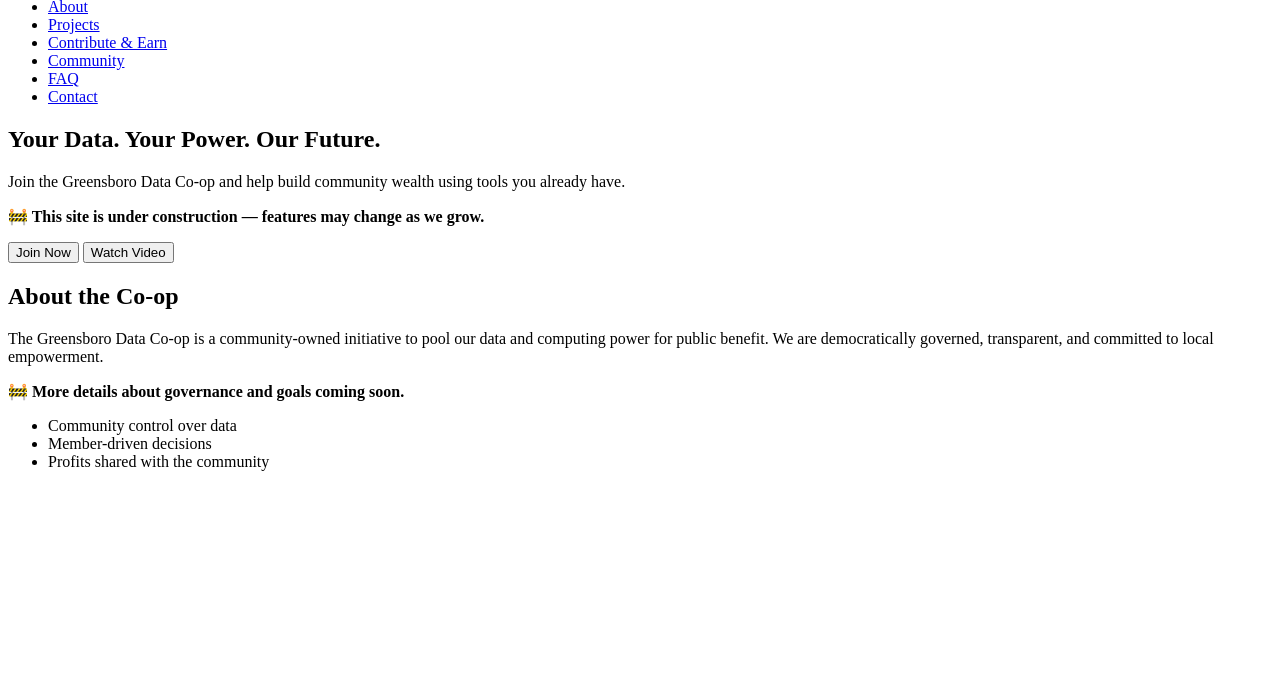
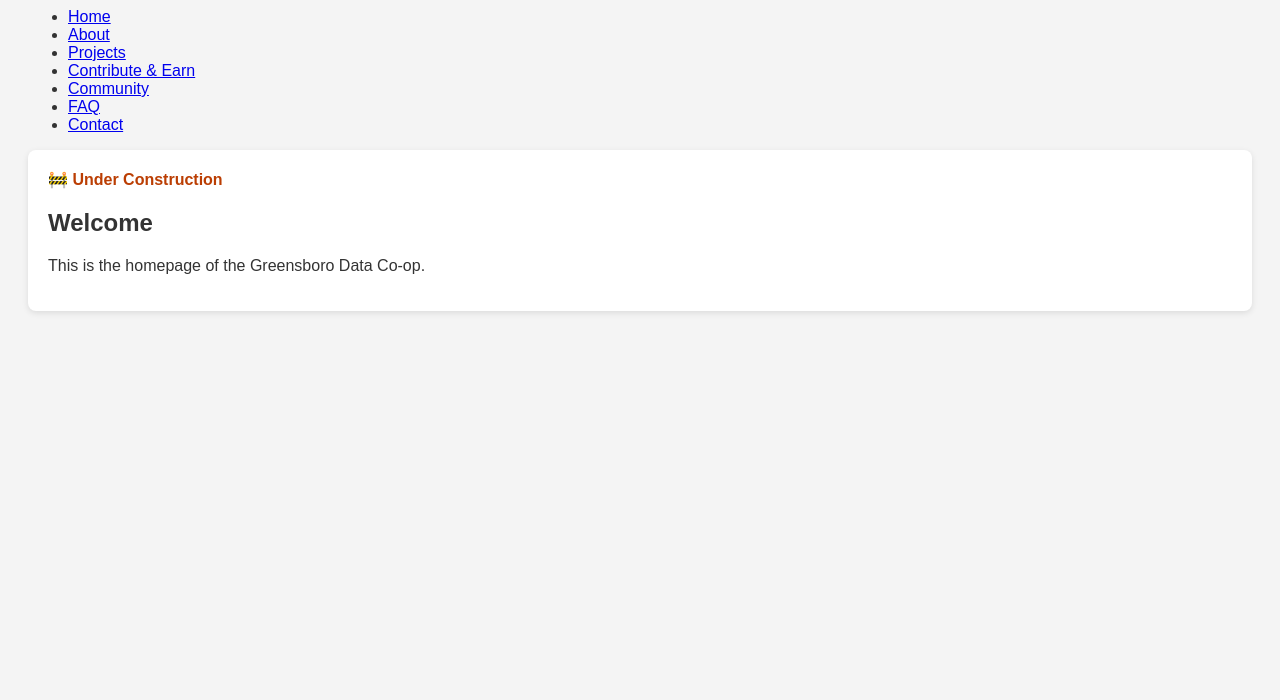
Before and after one commit to PhiliptheGinger/greensboro-data-coop, a plain HTML site: page index.html in a window 1280 px wide. Shown: the part 100-800 px from the top of the page. Drawn offline with Linux system fonts and the light colour scheme.

Commit message:
Add files via upload

```diff
--- a/index.html
+++ b/index.html
@@ -11,32 +11,19 @@
     <h1>Greensboro Data Co-op</h1>
     <nav>
       <ul>
-        <li><a href="#home">Home</a></li>
-        <li><a href="#about">About</a></li>
-        <li><a href="#projects">Projects</a></li>
-        <li><a href="#contribute">Contribute & Earn</a></li>
-        <li><a href="#community">Community</a></li>
-        <li><a href="#faq">FAQ</a></li>
-        <li><a href="#contact">Contact</a></li>
+        <li><a href="index.html">Home</a></li>
+        <li><a href="about.html">About</a></li>
+        <li><a href="projects.html">Projects</a></li>
+        <li><a href="contribute.html">Contribute & Earn</a></li>
+        <li><a href="community.html">Community</a></li>
+        <li><a href="faq.html">FAQ</a></li>
+        <li><a href="contact.html">Contact</a></li>
       </ul>
     </nav>
   </header>
-  <section id="home" data-status="🚧 Under Construction">
-    <h2>Your Data. Your Power. Our Future.</h2>
-    <p>Join the Greensboro Data Co-op and help build community wealth using tools you already have.</p>
-    <p><strong>🚧 This site is under construction — features may change as we grow.</strong></p>
-    <button>Join Now</button>
-    <button>Watch Video</button>
-  </section>
-  <section id="about" data-status="🚧 Under Construction">
-    <h2>About the Co-op</h2>
-    <p>The Greensboro Data Co-op is a community-owned initiative to pool our data and computing power for public benefit. We are democratically governed, transparent, and committed to local empowerment.</p>
-    <p><strong>🚧 More details about governance and goals coming soon.</strong></p>
-    <ul>
-      <li>Community control over data</li>
-      <li>Member-driven decisions</li>
-      <li>Profits shared with the community</li>
-    </ul>
+  <section data-status="🚧 Under Construction">
+    <h2>Welcome</h2>
+    <p>This is the homepage of the Greensboro Data Co-op.</p>
   </section>
 </body>
 </html>
--- a/styles.css
+++ b/styles.css
@@ -1 +1 @@
-(CSS code from the current canvas, already known and provided)
+body { font-family: Arial, sans-serif; background-color: #f4f4f4; color: #333; padding: 20px; } section { background: white; padding: 20px; border-radius: 8px; box-shadow: 0 2px 6px rgba(0,0,0,0.1); } section::before { content: attr(data-status); color: #bb3e03; font-weight: bold; display: block; margin-bottom: 10px; }
```
Also changed, not shown: about.html (added, +1 -0 lines), community.html (added, +1 -0 lines), contact.html (added, +1 -0 lines), contribute.html (added, +1 -0 lines), faq.html (added, +1 -0 lines), projects.html (added, +1 -0 lines).
